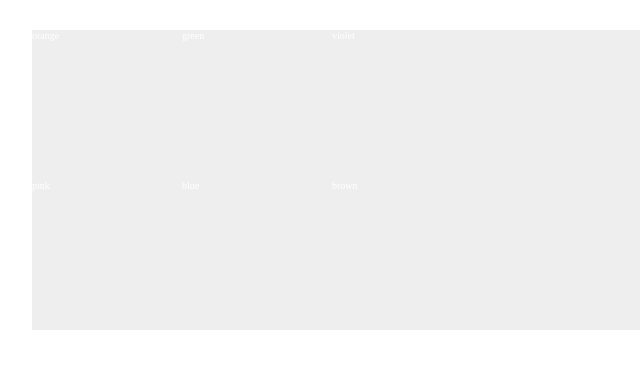
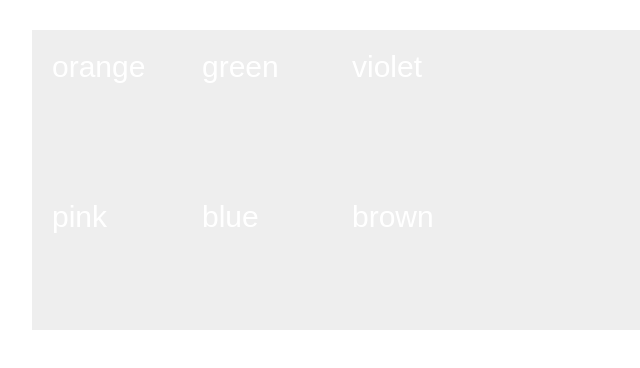
Before and after one commit to markovich692/CSS-GRID-BASICS-and-PRACTICE, a website: page index.html in a window 1280 px wide. Shown: the full height of the page, 108-748 px from the left. Drawn offline with Linux system fonts and the light colour scheme.

Commit message:
styles the .item element defining a padding, font-size, font-family, and color

```diff
--- a/main.scss
+++ b/main.scss
@@ -25,10 +25,14 @@ body {
   display: grid;
   grid-template-rows: 150px 150px;
   grid-template-columns: 150px 150px 150px;
+  // color: #fff;
 }
 
 .item {
-  color: #fff;
+  padding: 20px;
+  font-size: 30px;
+  font-family: sans-serif;
+  color: white;
 
   &--item1 {
   }
```
Also changed, not shown: dist/main.css, 1 other file.
